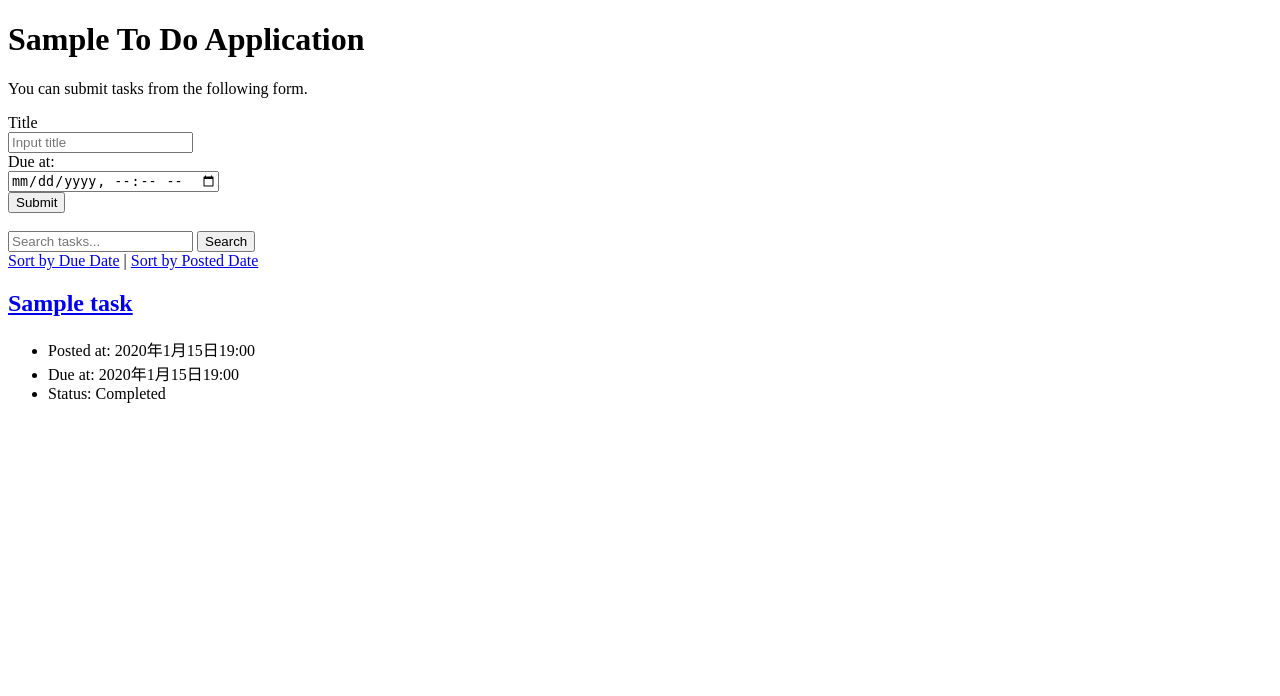
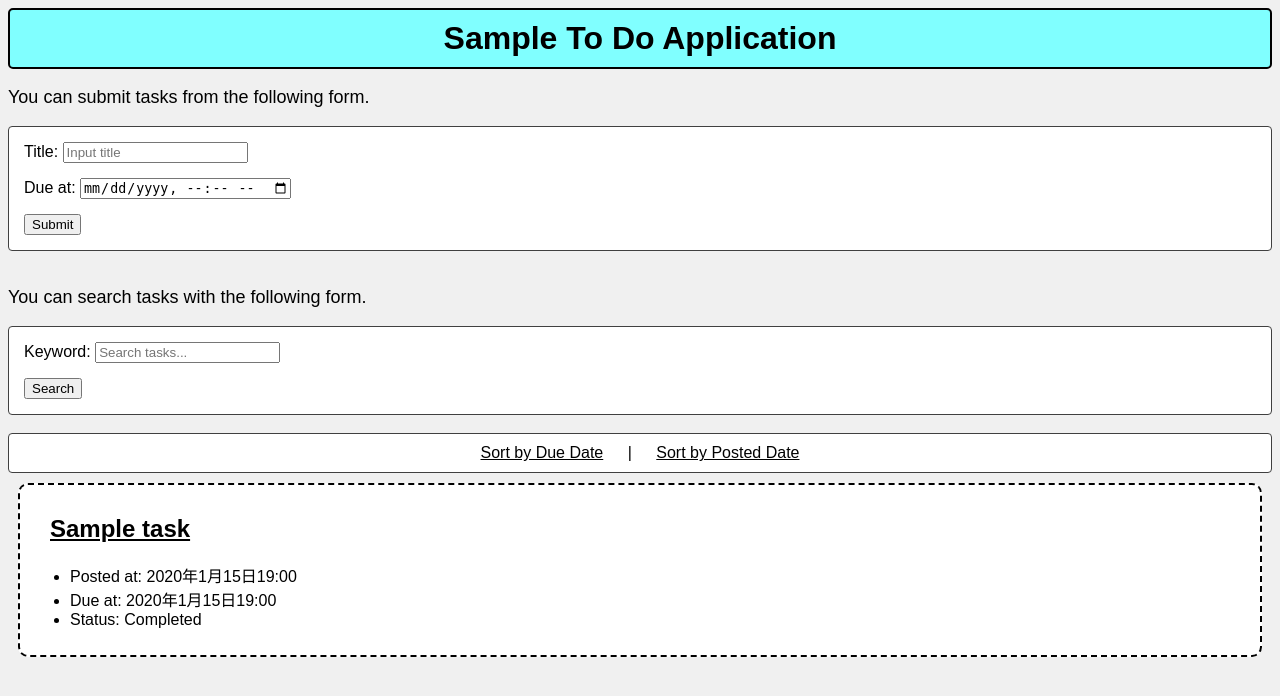
Before and after one commit to s1f102401663/django-test-exercise, a Django app: page / in a window 1280 px wide. Shown: the top 696 px of the page. Run offline with Django 5.2, Linux system fonts and the light colour scheme; tables that the repository leaves empty hold one stand-in row (values such as "Sample post").

Commit message:
indexのcssを追加

```diff
--- /dev/null
+++ b/todo/static/todo/css/index.css
@@ -0,0 +1,58 @@
+body {
+    background-color: #f0f0f0;
+    font-family: Arial, Helvetica, sans-serif;
+}
+
+h1 {
+    background-color: #80ffff;
+    border: 2px solid #000000;
+    border-radius: 5px;
+    padding: 10px;
+    text-align: center;
+    margin: auto;
+}
+
+p {
+    font-size: large;
+}
+
+form {
+    background-color: #ffffff;
+    padding: 5px;
+    border: 1px solid #404040;
+    border-radius: 4px;
+}
+
+form > div {
+    display: block;
+    padding: 5px;
+    margin: 5px
+}
+
+#div-sort {
+    background-color: #ffffff;
+    padding: 10px;
+    border: 1px solid #404040;
+    border-radius: 4px;
+    text-align: center;
+}
+
+a {
+    padding: 10px;
+    margin: 10px;
+    border-radius: 10px;
+    color: inherit;
+}
+
+a:hover {
+    background-color: #00ffff;
+    color: blue;
+}
+
+.text {
+    background-color: #ffffff;
+    border: 2px dashed #000000;
+    border-radius: 10px;
+    padding: 10px;
+    margin: 10px;
+}
--- a/todo/templates/todo/index.html
+++ b/todo/templates/todo/index.html
@@ -6,6 +6,7 @@
     <title>To Do Application</title>
     <meta charset="UTF-8">
     <meta name="author" content="INIAD">
+    <link rel="stylesheet" href="{% static 'todo/css/index.css' %}">
   </head>
 
   <body>
@@ -14,11 +15,11 @@
     <form action="{% url 'index' %}" method="post">
       {% csrf_token %}
       <div>
-        <label for="titleInput">Title</label><br>
+        <label for="titleInput">Title:</label>
         <input id="titleInput" name="title" type="text" placeholder="Input title">
       </div>
       <div>
-        <label for="dueInput">Due at:</label><br>
+        <label for="dueInput">Due at:</label>
         <input id="dueInput" name="due_at" type="datetime-local">
       </div>
       <div>
@@ -27,11 +28,19 @@
     </form>
     <br>
 
+    <p>You can search tasks with the following form.</p>
     <form action="{% url 'index' %}" method="get">
-      <input type="text" name="q" placeholder="Search tasks...">
-      <button type="submit">Search</button>
+      <div>
+        <label>Keyword:</label>
+        <input type="text" name="q" placeholder="Search tasks...">
+      </div>
+      <div>
+        <button type="submit">Search</button>
+      </div>
     </form>
-    <div>
+    <br>
+
+    <div id="div-sort">
       <a href="{% url 'index' %}?order=due">Sort by Due Date</a> |
       <a href="{% url 'index' %}?order=post">Sort by Posted Date</a>
     </div>
```
